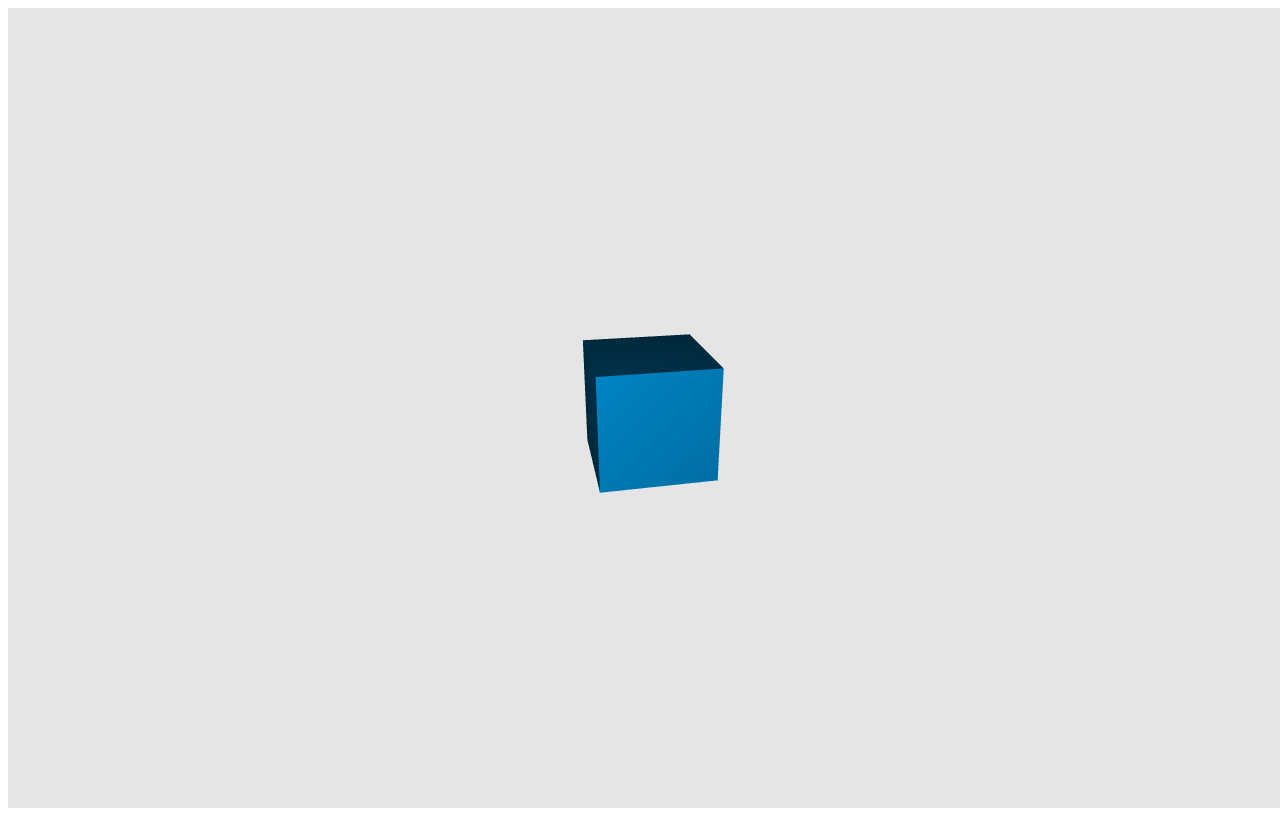
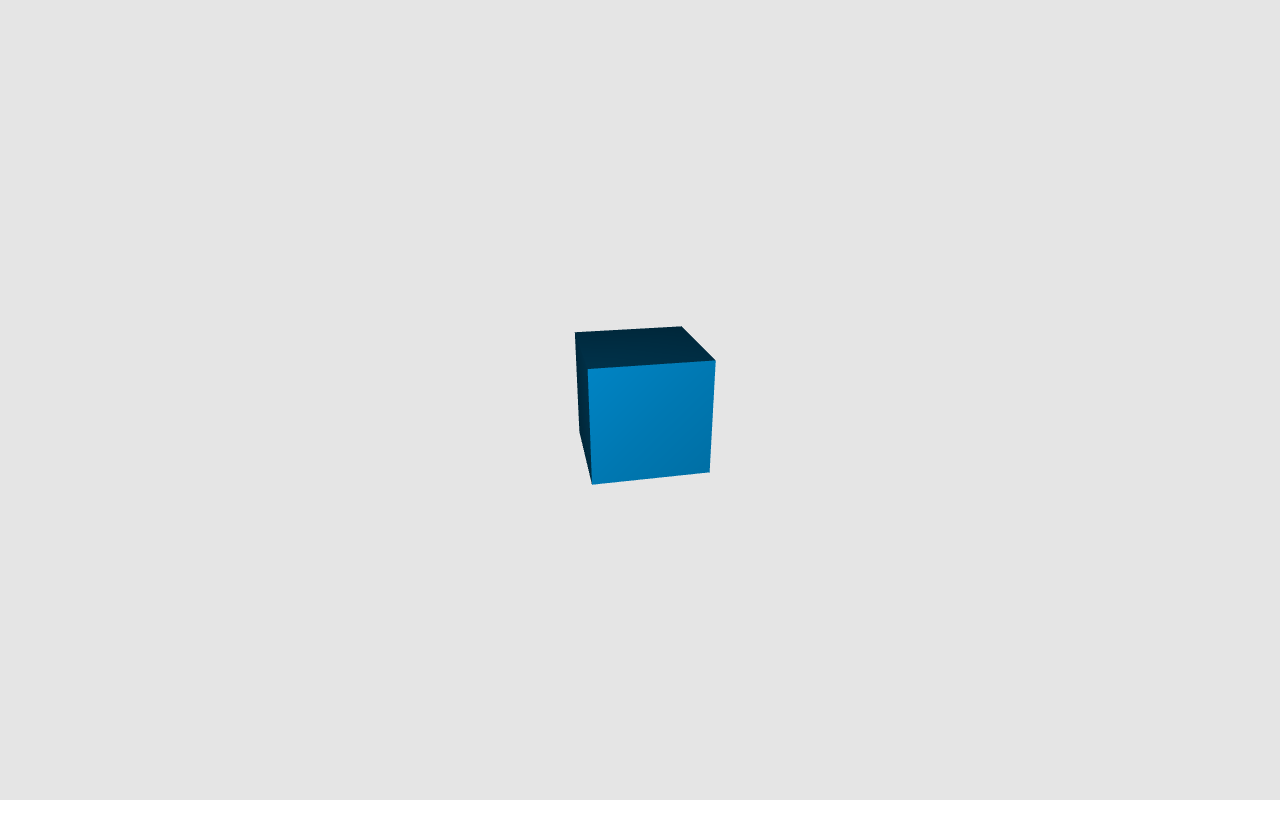
Before and after one commit to kachmazoff/web-ray-tracing, a website built with webpack: page public/index.html in a window 1280 px wide. Built offline with nearby package versions, Linux system fonts and the light colour scheme.

Commit message:
Remove body margin

```diff
--- a/public/index.html
+++ b/public/index.html
@@ -4,6 +4,9 @@
     <meta charset="UTF-8">
     <meta name="viewport" content="width=device-width, initial-scale=1.0">
     <title>Ray-tracing</title>
+    <style>
+        body { margin: 0; }
+    </style>
 </head>
 <body>
 
```
